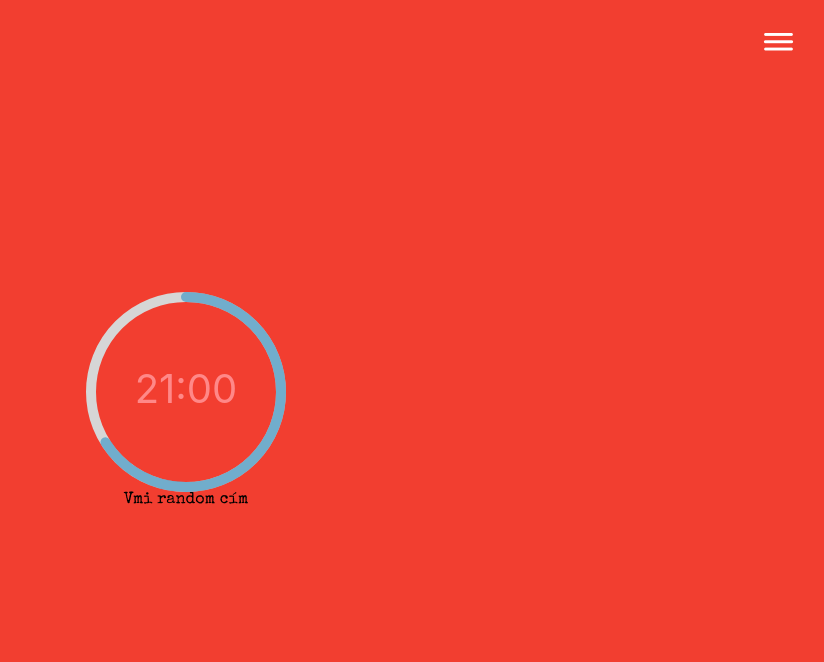
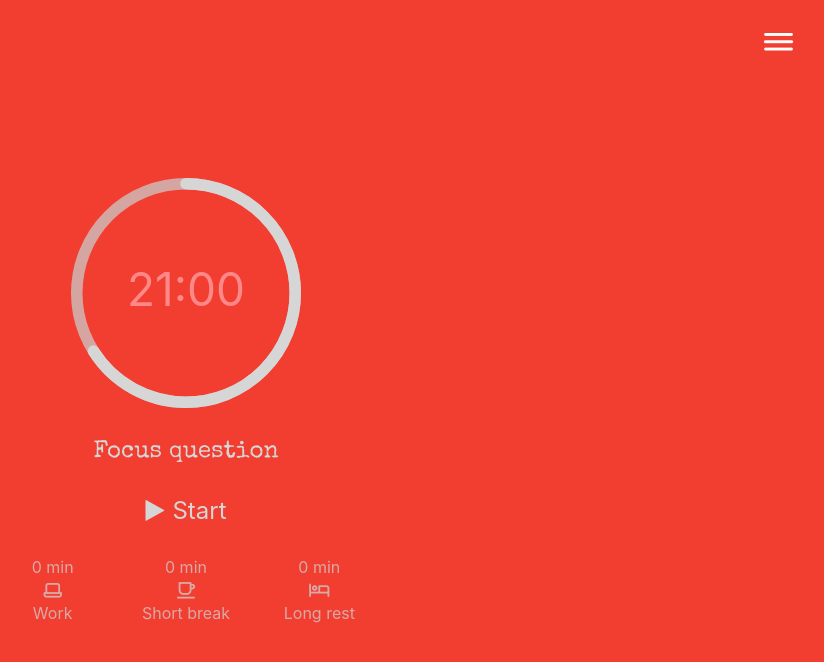
Before and after one commit to patakiIstvan/pomodoro, a React (Create React App) app: page / in a window 1280 px wide. Shown: the top 662 px of the page, without its empty margins (454-1278 px from the left). Built offline with nearby package versions, Linux system fonts and the light colour scheme.

Commit message:
styleing is getting bearable

```diff
--- a/public/index.html
+++ b/public/index.html
@@ -22,6 +22,7 @@
       Learn how to configure a non-root public URL by running `npm run build`.
     -->
     <title>Promodo</title>
+    <link rel="stylesheet" href="https://cdnjs.cloudflare.com/ajax/libs/font-awesome/4.7.0/css/font-awesome.min.css">
     <link rel="stylesheet" href="https://unicons.iconscout.com/release/v4.0.0/css/line.css">
     <style>
         @import url('https://fonts.googleapis.com/css2?family=Gloria+Hallelujah&family=Inconsolata&family=Kaushan+Script&family=Pacifico&family=Quattrocento+Sans&family=Special+Elite&display=swap');
--- a/src/App.js
+++ b/src/App.js
@@ -11,11 +11,18 @@ const [breakTime, setBreakTime] = useState(5);
 const [themeColor, setThemeColor] = useState('c1');
 const [fontStyle, setFontStyle] = useState('f6')
 const [secLeft, setSecLeft] = useState(60*promodoTime)
-const [countingDown, isCountingDown] = useState(false)
+const [isCountingDown, setIsCountingDown] = useState(false)
+const [focusQuestion, setFocusQuestion] = useState('Focus question');
 
 function toggleSettingsShown(){
   setIsSettingsShown(!isSettingsShown)
 }
+
+function toggleCountdown(){
+  setIsCountingDown(!isCountingDown)
+  console.log(isCountingDown)
+}
+
 
 // Changes the remaining seconds into 00:00 format. Its something you could see on a microwave.
 const TimeDecor = (sec) => {
--- a/src/App.scss
+++ b/src/App.scss
@@ -3,6 +3,7 @@
 @import './components/SettingsButton/SettingsButton';
 @import './components/SettingsSlidebar/SettingsSlidebar';
 @import './components/Timer/Timer';
+@import './components/RadioButton/RadioButton';
 
 .App {
   background-color: var(--themeColor);
--- /dev/null
+++ b/src/components/RadioButton/RadioButton.jsx
@@ -0,0 +1,19 @@
+import React from 'react'
+
+function RadioButton({ selector, type, style, bgColor, textFont }) {
+  // const current = (type === "color") ? bgColor : textFont;
+  console.log(style)
+  console.log(selector)
+
+  return (
+    <div className='RadioButton'>
+      <input type="radio" id={selector} name={type} value={selector} defaultChecked={style === selector} />
+      <label htmlFor={selector}
+        style={{ backgroundColor: bgColor, fontFamily: textFont }}>
+        {type === 'font' && 'Aa'}
+      </label>
+    </div>
+  )
+}
+
+export default RadioButton
--- /dev/null
+++ b/src/components/RadioButton/RadioButton.scss
@@ -0,0 +1,23 @@
+.RadioButton {
+  flex: 1;
+
+  label {
+    cursor: pointer;
+    display: inline-block;
+    aspect-ratio: 1;
+    border-radius: 50%;
+    display: flex;
+    justify-content: center;
+    align-items: center;
+  }
+
+  input[type="radio"] {
+    opacity: 0;
+    position: fixed;
+    width: 0;
+  }
+
+  input[type="radio"]:checked+label {
+    border: 2px solid black;
+  }
+}
--- a/src/components/SettingsSlidebar/SettingsSlidebar.jsx
+++ b/src/components/SettingsSlidebar/SettingsSlidebar.jsx
@@ -1,5 +1,5 @@
 import React from 'react'
-
+import RadioButton from '../RadioButton/RadioButton'
 
 
 function SettingsSlidebar({
@@ -13,7 +13,7 @@ function SettingsSlidebar({
   fontStyle,
   setFontStyle
 }) {
-
+  console.log(fontStyle)
   const fonts = {
     f1: `'Gloria Hallelujah', cursive`,
     f2: `'Inconsolata', monospace`,
@@ -37,7 +37,31 @@ function SettingsSlidebar({
     setFontStyle(e.target.font.value)
     document.documentElement.style.setProperty("--themeColor", colors[e.target.color.value]);
     document.documentElement.style.setProperty("--fontStyle", fonts[e.target.font.value]);
-    console.log(fontStyle)
+  }
+
+  const radiobuttons4fonts = []
+  for (let i = 1; i <= 6; i++) {
+    radiobuttons4fonts.push(
+      <RadioButton
+        key={'f' + i}
+        selector={'f' + i}
+        type="font"
+        stlye={fontStyle}
+        bgColor={'white'}
+        textFont={fonts['f' + i]} />
+    );
+  }
+  const radiobuttons4colors = []
+  for (let i = 1; i <= 3; i++) {
+    radiobuttons4colors.push(
+      <RadioButton
+        key={'c' + i}
+        selector={'c' + i}
+        type="color"
+        stlye={themeColor}
+        bgColor={colors['c' + i]}
+        textFont='sans-serif' />
+    )
   }
 
   return (
@@ -52,31 +76,13 @@ function SettingsSlidebar({
           <label htmlFor='promodo-break'>break</label>
           <input type="number" min="1" max="30" defaultValue={breakTime} name="promodoBreak" id="promodo-break" />
         </div>
-        <div className="settings__item settings__color">
-          <h3>Colors</h3>
-          <input type="radio" id="color1" name="color" value="c1" defaultChecked={themeColor === 'c1'} />
-          <label htmlFor="color1" className="clr1"></label>
-
-          <input type="radio" id="color2" name="color" value="c2" defaultChecked={themeColor === 'c2'} />
-          <label htmlFor="color2" className="clr2"></label>
-
-          <input type="radio" id="color3" name="color" value="c3" defaultChecked={themeColor === 'c3'} />
-          <label htmlFor="color3" className="clr3"></label>
+        <h3>Colors</h3>
+        <div className="settings__radio">
+          {radiobuttons4colors}
         </div>
-        <div className="settings__item settings__font">
-          <h3>Font styles</h3>
-          <input type="radio" id="font1" name="font" value="f1" defaultChecked={fontStyle === 'f1'} />
-          <label htmlFor="font1" className="fnt1">Aa</label>
-          <input type="radio" id="font2" name="font" value="f2" defaultChecked={fontStyle === 'f2'} />
-          <label htmlFor="font2" className="fnt2">Aa</label>
-          <input type="radio" id="font3" name="font" value="f3" defaultChecked={fontStyle === 'f3'} />
-          <label htmlFor="font3" className="fnt3">Aa</label>
-          <input type="radio" id="font4" name="font" value="f4" defaultChecked={fontStyle === 'f4'} />
-          <label htmlFor="font4" className="fnt1">Aa</label>
-          <input type="radio" id="font5" name="font" value="f5" defaultChecked={fontStyle === 'f5'} />
-          <label htmlFor="font5" className="fnt2">Aa</label>
-          <input type="radio" id="font6" name="font" value="f6" defaultChecked={fontStyle === 'f6'} />
-          <label htmlFor="font6" className="fnt3">Aa</label>
+        <h3>Font styles</h3>
+        <div className="settings__radio">
+          {radiobuttons4fonts}
         </div>
         <input type="submit" value="Submit" />
       </form>
--- a/src/components/SettingsSlidebar/SettingsSlidebar.scss
+++ b/src/components/SettingsSlidebar/SettingsSlidebar.scss
@@ -35,56 +35,13 @@
   }
 
   // NUMBER INPUT END
-  input[type="radio"] {
-    opacity: 0;
-    position: fixed;
-    width: 0;
-  }
 
-  // input[type=radio] {
-  //   display: none;
-  // }
 
-  .settings__color,
-  .settings__font {
+  .settings__radio {
     display: flex;
     gap: 12px;
   }
 
-  input[type="radio"]:checked+label {
-    border: 2px solid black;
-  }
-
-  .settings__color label,
-  .settings__font label {
-    cursor: pointer;
-    display: inline-block;
-    width: 50px;
-    height: 50px;
-    border-radius: 50%;
-  }
-
-  .settings__font label {
-    display: flex;
-    justify-content: center;
-    align-items: center;
-  }
-
-  .clr1 {
-    background-color: red;
-  }
-
-  .clr2 {
-    background-color: blue;
-  }
-
-  .clr3 {
-    background-color: #02FF00;
-  }
-
-  .settings__font label {
-    background-color: yellow;
-  }
 
   input[type=submit] {
     cursor: pointer;
--- a/src/components/Timer/Timer.jsx
+++ b/src/components/Timer/Timer.jsx
@@ -14,14 +14,34 @@ function Timer() {
           text="21:00"
           strokeWidth="5"
           styles={buildStyles({
-            pathColor: `rgba(62, 152, 199, ${percentage / 100})`,
+            pathColor: '#d6d6d6',
             textColor: '#f88',
-            trailColor: '#d6d6d6',
-            backgroundColor: '#3e98c7'
+            trailColor: '#ccccccBB',
           })}
         />
       </div>
-      <span className="focus-question">Vmi random cím</span>
+      <span className="focus-question">Focus question</span>
+      <span className="control-button"><i className="button__icon fa fa-play"></i>Start</span>
+      <div className="mode__container">
+        {/* work */}
+        <div className="mode__item">
+          <span className="mode__length">0 min</span>
+          <i className="mode__icon uil uil-laptop"></i>
+          <span className="mode__name">Work</span>
+        </div>
+        {/* short break */}
+        <div className="mode__item">
+          <span className="mode__length">0 min</span>
+          <i className="mode__icon uil uil-coffee"></i>
+          <span className="mode__name">Short break</span>
+        </div>
+        {/* long break */}
+        <div className="mode__item">
+          <span className="mode__length">0 min</span>
+          <i class="mode__icon uil uil-bed"></i>
+          <span className="mode__name">Long rest</span>
+        </div>
+      </div>
     </div>
   )
 }
--- a/src/components/Timer/Timer.scss
+++ b/src/components/Timer/Timer.scss
@@ -1,16 +1,74 @@
 .Timer {
   display: flex;
+  flex-direction: column;
+  align-items: center;
   justify-content: center;
-  align-items: center;
-  flex-direction: column;
   height: 100vh;
+  width: 400px;
+  margin: auto;
 
   .timer__container {
-    width: 200px;
-    height: 200px;
+    width: 230px;
   }
 
   .focus-question {
+    color: #d6d6d6;
+    margin-top: 2rem;
+    font-size: 24px;
     font-family: var(--fontStyle);
+    margin-bottom: 2rem;
+  }
+
+  .control-button {
+    margin-bottom: 2rem;
+    color: #d6d6d6;
+    cursor: pointer;
+    font-size: 24px;
+    transition: all 0.3s ease-in-out;
+
+    &:hover {
+      transform: scale(1.1);
+
+    }
+  }
+
+  .button__icon {
+    color: #d6d6d6;
+    margin-right: 0.5rem;
+  }
+
+  .mode__container {
+    width: 100%;
+    display: flex;
+    justify-content: space-between;
+  }
+
+  .mode__item {
+    flex: 1;
+    display: flex;
+    align-items: center;
+    flex-direction: column;
+    transition: all 0.3s ease-in-out;
+
+    span {
+      color: #d0d0d0BB;
+      cursor: pointer;
+    }
+
+    .mode__icon {
+      font-size: 22px;
+      color: #d0d0d0BB;
+      cursor: pointer;
+    }
+
+    &:hover {
+      transform: scale(1.1);
+    }
+
+    &:hover .mode__icon,
+    &:hover span {
+      color: white;
+      transition: color 0.5s ease-in-out;
+    }
   }
 }
```
Also changed, not shown: src/settingsData.js (added).
